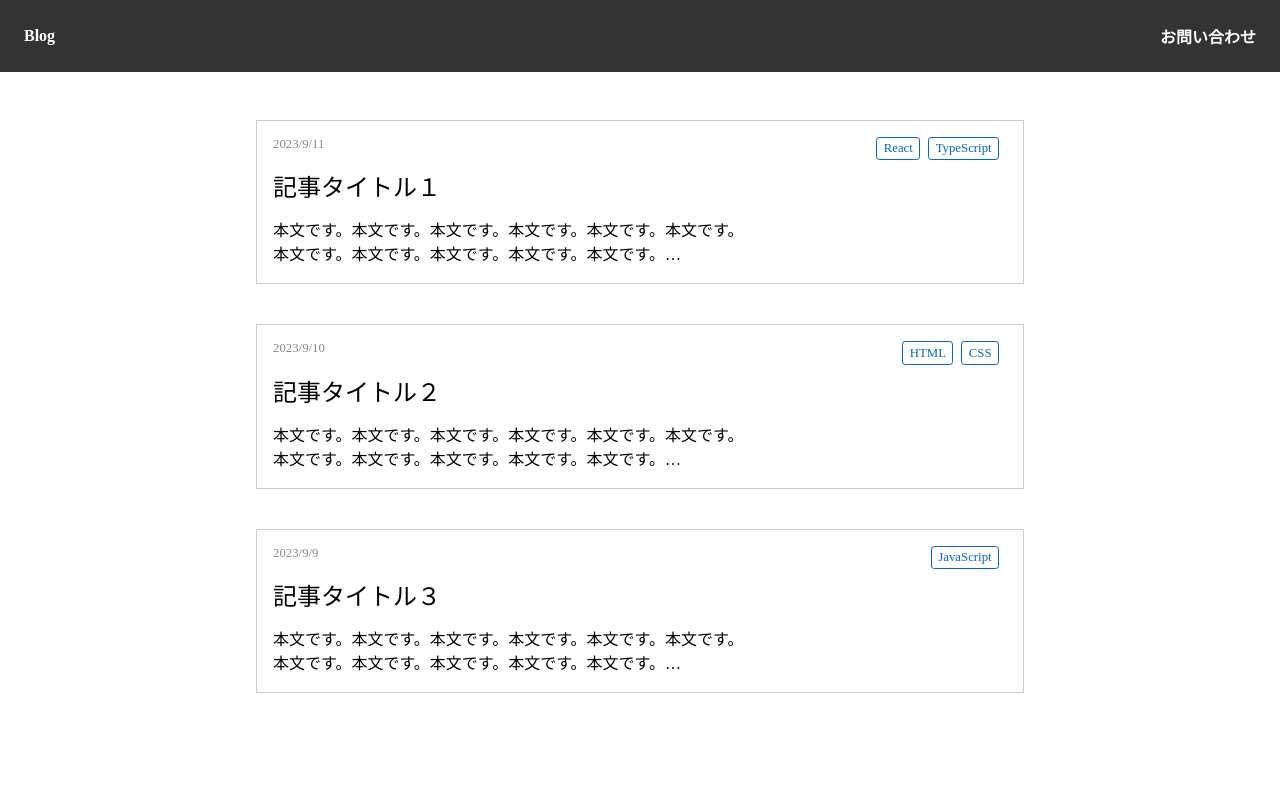
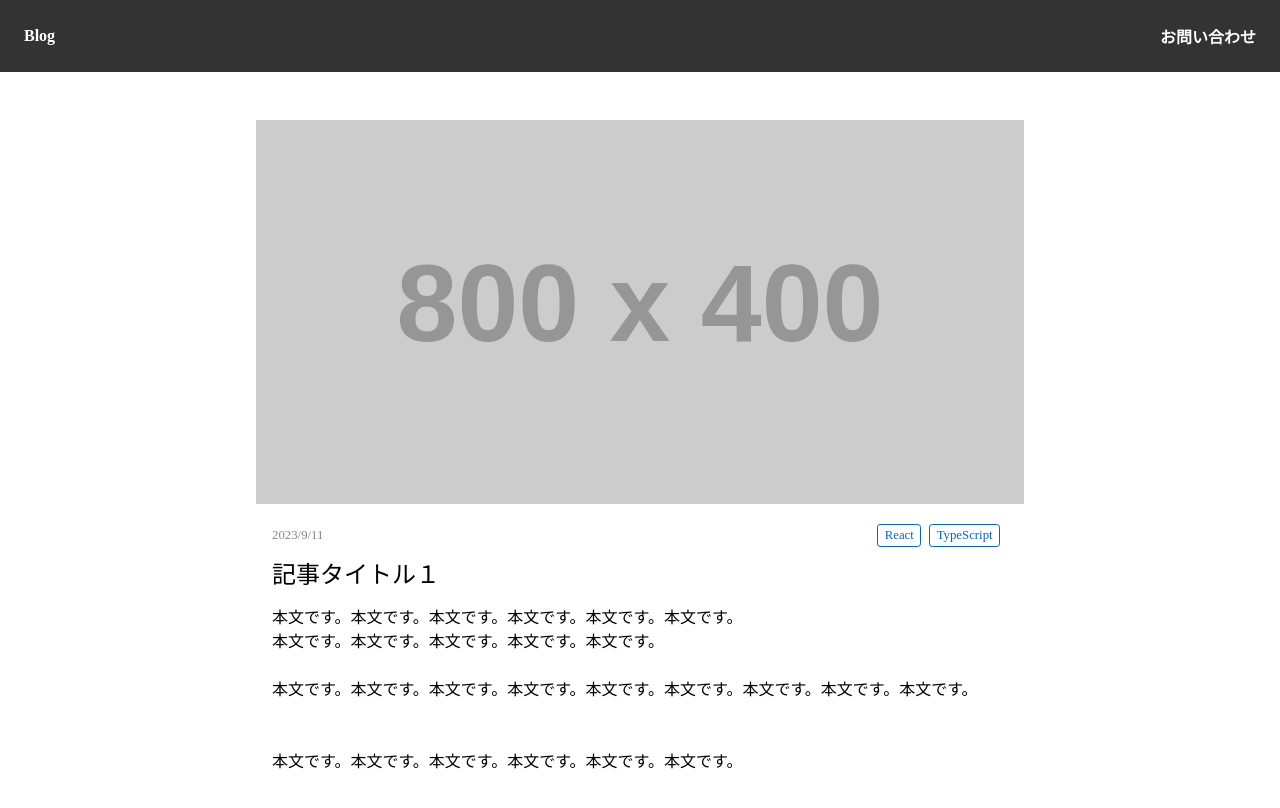
Before and after one commit to yuchinchiku/shiftB, a React (Vite) app: page /posts/1/ in a window 1280 px wide. Shown: the top 808 px of the page. Built offline with nearby package versions, Linux system fonts and the light colour scheme.

Commit message:
“課題2の実装”

```diff
--- a/package.json
+++ b/package.json
@@ -11,7 +11,8 @@
   },
   "dependencies": {
     "react": "^18.3.1",
-    "react-dom": "^18.3.1"
+    "react-dom": "^18.3.1",
+    "react-router-dom": "^6.26.2"
   },
   "devDependencies": {
     "@eslint/js": "^9.9.0",
--- a/src/App.jsx
+++ b/src/App.jsx
@@ -1,5 +1,7 @@
+import { BrowserRouter as Router, Route, Routes } from 'react-router-dom';
 import Header from './Header.jsx'
 import BlogList from './BlogList.jsx'
+import PostsDetails from './PostsDetails.jsx';
 import './cssModule/reset.css';
 import styles from './cssModule/styles.module.css'
 
@@ -16,7 +18,10 @@ const App = () => {
       >
         <Header />
         <div className={styles.content}>
-          <BlogList />
+          <Routes>
+            <Route path="/" element={<BlogList />} />
+            <Route path="/posts/:postId" element={<PostsDetails />} />
+          </Routes>
         </div>
       </div>
     </>
--- a/src/BlogList.jsx
+++ b/src/BlogList.jsx
@@ -1,4 +1,5 @@
 import React from "react";
+import { Link } from "react-router-dom";
 import posts from './data/posts.js';
 
 import styles from './cssModule/blogList.module.css'
@@ -11,12 +12,12 @@ const BlogList = () => (
 
       return (
         <li className={styles.card__item} key={elem.id}>
-          <a className={styles.card__link} href={`/posts/${elem.id}/`}>
+          <Link className={styles.card__link} to={`/posts/${elem.id}/`}>
             <div className={styles.card__head}>
               <p className={styles.card__date}>{dateText}</p>
               <ul className={styles.category}>
                 {elem.categories.map(category =>
-                  <li  className={styles.category__item} key={category}>{category}</li>
+                  <li className={styles.category__item} key={category}>{category}</li>
                 )}
               </ul>
             </div>
@@ -24,7 +25,7 @@ const BlogList = () => (
                 <p className={styles.card__title}>{elem.title}</p>
                 <p className={styles.card__desc} dangerouslySetInnerHTML={{ __html: elem.content }} />
             </div>
-          </a>
+          </Link>
         </li>
       );
     })}
--- a/src/Header.jsx
+++ b/src/Header.jsx
@@ -1,4 +1,5 @@
 import React from "react";
+import { Link } from "react-router-dom";
 import nav from "./data/nav";
 
 import styles from './cssModule/header.module.css'
@@ -10,7 +11,7 @@ const Header = () => (
         { nav.map((elem) => {
           return (
             <li className={styles.navList__item} key={elem.id}>
-              <a className={styles.navList__link} href={`${elem.href}`}>{elem.name}</a>
+              <Link className={styles.navList__link} to={`${elem.href}`}>{elem.name}</Link>
             </li>
           );
         })}
--- /dev/null
+++ b/src/PostsDetails.jsx
@@ -0,0 +1,37 @@
+import React from "react";
+import { useParams } from "react-router-dom";
+import posts from './data/posts.js';
+
+import styles from './cssModule/blogList.module.css'
+
+const PostsDetails = () => {
+  const { postId } = useParams();
+  const post = posts.find((elem) => elem.id.toString() === postId);
+  const date = new Date(post.createdAt);
+  const dateText = `${date.getFullYear()}/${date.getMonth() + 1}/${date.getDate()}`;
+
+  if (!post) {
+    return <div>記事が見つかりませんでした。</div>;
+  }
+  return(
+    <article className={styles.post}>
+      <div className={styles.post__img}>
+        <img src={post.thumbnailUrl} />
+      </div>
+      <div className={styles.post__content}>
+        <div className={styles.post__head}>
+          <p className={styles.post__date}>{dateText}</p>
+          <ul className={styles.category}>
+            {post.categories.map(category =>
+              <li className={styles.category__item} key={category}>{category}</li>
+            )}
+          </ul>
+        </div>
+        <h1 className={styles.post__title}>{post.title}</h1>
+        <p className={styles.post__details} dangerouslySetInnerHTML={{ __html: post.content }} />
+      </div>
+    </article>
+  );
+}
+
+export default PostsDetails;
--- a/src/cssModule/blogList.module.css
+++ b/src/cssModule/blogList.module.css
@@ -51,3 +51,31 @@
   margin-right: 0.5rem;
   padding: 0.2rem 0.4rem;
 }
+
+.post{
+  max-width: 800px;
+  margin: 40px auto;
+}
+
+.post__content{
+  padding: 1rem;
+}
+.post__head{
+  display: flex;
+  align-items: center;
+  justify-content: space-between;
+}
+.post__date{
+  color: #888;
+  font-size: .8rem;
+}
+
+.post__title{
+  font-size: 1.5rem;
+  margin-bottom: 1rem;
+  margin-top: .5rem;
+}
+.post__details{
+  font-size: 1rem;
+  line-height: 1.5;
+}
--- a/src/main.jsx
+++ b/src/main.jsx
@@ -1,11 +1,14 @@
 import { StrictMode } from 'react'
 import { createRoot } from 'react-dom/client'
+import { BrowserRouter } from 'react-router-dom'
 
 import App from './App';
 
-
-createRoot(document.getElementById('root')).render(
+const root = createRoot(document.getElementById('root'));
+root.render(
   <StrictMode>
-    <App />
-  </StrictMode>,
-)
+    <BrowserRouter>
+      <App />
+    </BrowserRouter>
+  </StrictMode>
+);
```
Also changed, not shown: 1 other file (tests, documents, lock files or other folders).
